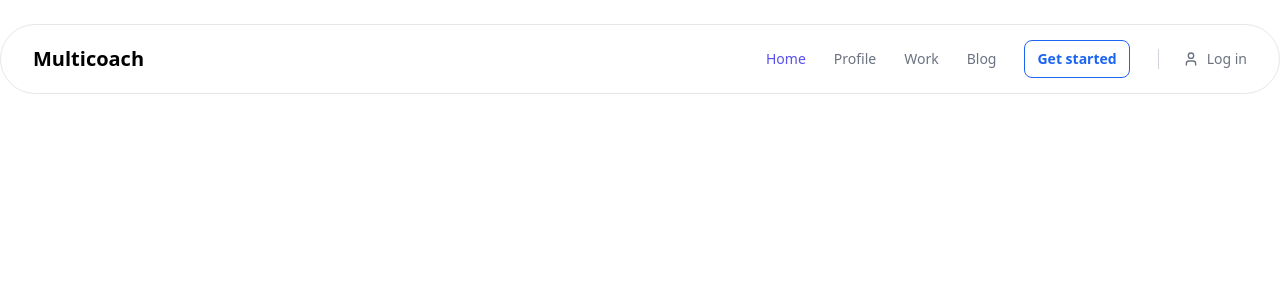
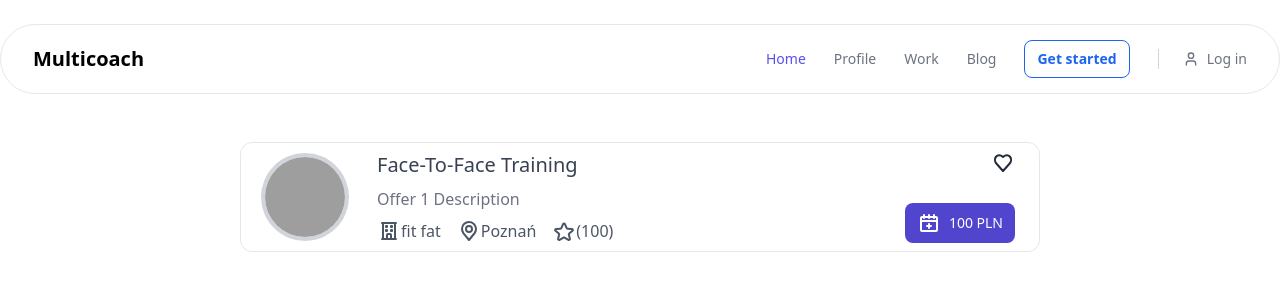
Before and after one commit to amineodjn/MultiCoach, a Vue app: page /offers/1 in a window 1280 px wide. Shown: the top 300 px of the page. Built offline with nearby package versions, Linux system fonts and the light colour scheme; no server answers; grey boxes are pictures that could not be loaded.

Commit message:
Added the offers page and card

```diff
--- /dev/null
+++ b/src/components/offersCard.vue
@@ -0,0 +1,65 @@
+<template>
+  <div class="flex justify-between w-2/3 mx-4 px-6 py-2 transition-colors duration-300 transform border cursor-pointer rounded-xl hover:shadow-lg dark:border-gray-700 dark:hover:border-transparent">
+    <div class="flex flex-col sm:-mx-4 sm:flex-row">
+      <div class="flex items-center">
+        <img class="flex-shrink-0 object-cover w-20 h-20 rounded-full sm:mx-4 ring-4 ring-gray-300 hover:ring-indigo-300" :src="offer.offerPicture" alt="">
+      </div>
+      <div class="sm:mx-4 sm:mt-0">
+        <h1 class="text-xl font-medium  text-gray-700 capitalize dark:text-white">{{ offer.name }}</h1>
+        <p class="mt-2 text-gray-500 capitalize dark:text-gray-300">{{ offer.description }}</p>
+        <div class="flex mt-2">
+          <a class="flex mr-2 text-gray-600 dark:text-gray-300 hover:text-gray-500 dark:hover:text-gray-300 " aria-label="gym">
+            <svg class="w-6 h-6 " aria-hidden="true" xmlns="http://www.w3.org/2000/svg" width="24" height="24" fill="none" viewBox="0 0 24 24">
+              <path stroke="currentColor" stroke-linecap="round" stroke-linejoin="round" stroke-width="2" d="M6 4h12M6 4v16M6 4H5m13 0v16m0-16h1m-1 16H6m12 0h1M6 20H5M9 7h1v1H9V7Zm5 0h1v1h-1V7Zm-5 4h1v1H9v-1Zm5 0h1v1h-1v-1Zm-3 4h2a1 1 0 0 1 1 1v4h-4v-4a1 1 0 0 1 1-1Z"/>
+            </svg>
+            <p>{{ offer.gym }}</p>
+          </a>
+          <a class="flex mx-2 text-gray-600 dark:text-gray-300 hover:text-gray-500 dark:hover:text-gray-300" aria-label="location">
+            <svg class="w-6 h-6" aria-hidden="true" xmlns="http://www.w3.org/2000/svg" width="24" height="24" fill="none" viewBox="0 0 24 24">
+              <path stroke="currentColor" stroke-linecap="round" stroke-linejoin="round" stroke-width="2" d="M12 13a3 3 0 1 0 0-6 3 3 0 0 0 0 6Z"/>
+              <path stroke="currentColor" stroke-linecap="round" stroke-linejoin="round" stroke-width="2" d="M17.8 13.938h-.011a7 7 0 1 0-11.464.144h-.016l.14.171c.1.127.2.251.3.371L12 21l5.13-6.248c.194-.209.374-.429.54-.659l.13-.155Z"/>
+            </svg>
+            <p>{{ offer.city }}</p>
+          </a>
+          <a class="flex mx-2 text-gray-600 dark:text-gray-300 hover:text-gray-500 dark:hover:text-gray-300" aria-label="Github">
+            <svg class="w-6 h-6" aria-hidden="true" xmlns="http://www.w3.org/2000/svg" width="24" height="24" fill="none" viewBox="0 0 24 24">
+              <path stroke="currentColor" stroke-width="2" d="M11.083 5.104c.35-.8 1.485-.8 1.834 0l1.752 4.022a1 1 0 0 0 .84.597l4.463.342c.9.069 1.255 1.2.556 1.771l-3.33 2.723a1 1 0 0 0-.337 1.016l1.03 4.119c.214.858-.71 1.552-1.474 1.106l-3.913-2.281a1 1 0 0 0-1.008 0L7.583 20.8c-.764.446-1.688-.248-1.474-1.106l1.03-4.119A1 1 0 0 0 6.8 14.56l-3.33-2.723c-.698-.571-.342-1.702.557-1.771l4.462-.342a1 1 0 0 0 .84-.597l1.753-4.022Z"/>
+            </svg>
+            <p>{{ offer.reviews }} (100)</p>
+          </a>
+        </div>
+      </div>
+    </div>
+    <div class="flex flex-col items-end justify-between">
+      <div @click="$emit('favorite', offer)">
+        <svg
+        v-if="offer.favorite"
+        class="w-6 h-6 text-gray-800 dark:text-white" aria-hidden="true" xmlns="http://www.w3.org/2000/svg" width="24" height="24" fill="currentColor" viewBox="0 0 24 24">
+        <path d="m12.75 20.66 6.184-7.098c2.677-2.884 2.559-6.506.754-8.705-.898-1.095-2.206-1.816-3.72-1.855-1.293-.034-2.652.43-3.963 1.442-1.315-1.012-2.678-1.476-3.973-1.442-1.515.04-2.825.76-3.724 1.855-1.806 2.201-1.915 5.823.772 8.706l6.183 7.097c.19.216.46.34.743.34a.985.985 0 0 0 .743-.34Z"/>
+      </svg>
+      <svg
+        v-else-if="!offer.favorite"
+        class="w-6 h-6 text-gray-800 dark:text-white"
+        aria-hidden="true" xmlns="http://www.w3.org/2000/svg" width="24" height="24" fill="none" viewBox="0 0 24 24">
+        <path stroke="currentColor" stroke-linecap="round" stroke-linejoin="round" stroke-width="2" d="M12.01 6.001C6.5 1 1 8 5.782 13.001L12.011 20l6.23-7C23 8 17.5 1 12.01 6.002Z"/>
+      </svg>
+    </div>
+      <button @click="$emit('book', offer.uid)" type="button" class="text-white bg-indigo-700 hover:bg-indigo-800 focus:ring-4 focus:outline-none focus:ring-indigo-300 font-medium rounded-lg text-sm px-3 py-2 text-center inline-flex items-center dark:bg-blue-600 dark:hover:bg-blue-700 dark:focus:ring-blue-800">
+        <svg class="w-6 h-6 me-2" aria-hidden="true" xmlns="http://www.w3.org/2000/svg" width="24" height="24" fill="none" viewBox="0 0 24 24">
+          <path fill="currentColor" d="M4 9.05H3v2h1v-2Zm16 2h1v-2h-1v2ZM10 14a1 1 0 1 0 0 2v-2Zm4 2a1 1 0 1 0 0-2v2Zm-3 1a1 1 0 1 0 2 0h-2Zm2-4a1 1 0 1 0-2 0h2Zm-2-5.95a1 1 0 1 0 2 0h-2Zm2-3a1 1 0 1 0-2 0h2Zm-7 3a1 1 0 0 0 2 0H6Zm2-3a1 1 0 1 0-2 0h2Zm8 3a1 1 0 1 0 2 0h-2Zm2-3a1 1 0 1 0-2 0h2Zm-13 3h14v-2H5v2Zm14 0v12h2v-12h-2Zm0 12H5v2h14v-2Zm-14 0v-12H3v12h2Zm0 0H3a2 2 0 0 0 2 2v-2Zm14 0v2a2 2 0 0 0 2-2h-2Zm0-12h2a2 2 0 0 0-2-2v2Zm-14-2a2 2 0 0 0-2 2h2v-2Zm-1 6h16v-2H4v2ZM10 16h4v-2h-4v2Zm3 1v-4h-2v4h2Zm0-9.95v-3h-2v3h2Zm-5 0v-3H6v3h2Zm10 0v-3h-2v3h2Z"/>
+        </svg>
+        {{ offer.price + ' PLN'}}
+      </button>
+    </div>
+  </div>
+</template>
+
+<script setup>
+
+const props = defineProps({
+  offer: {
+    type:Object,
+    required:true
+  }
+})
+</script>
--- a/src/components/sidebar.vue
+++ b/src/components/sidebar.vue
@@ -23,12 +23,12 @@
               </button>
             </router-link>
           </li>
-          <li>
+          <router-link :to="`/offers/${userId}`">
             <a href="#" class="flex items-center p-2 text-base font-normal text-gray-900 rounded-lg transition duration-75 hover:bg-gray-100 dark:hover:bg-gray-700 dark:text-white group">
                   <svg aria-hidden="true" class="flex-shrink-0 w-6 h-6 text-gray-400 transition duration-75 dark:text-gray-400 group-hover:text-gray-900 dark:group-hover:text-white" fill="currentColor" viewBox="0 0 20 20" xmlns="http://www.w3.org/2000/svg"><path d="M7 3a1 1 0 000 2h6a1 1 0 100-2H7zM4 7a1 1 0 011-1h10a1 1 0 110 2H5a1 1 0 01-1-1zM2 11a2 2 0 012-2h12a2 2 0 012 2v4a2 2 0 01-2 2H4a2 2 0 01-2-2v-4z"></path></svg>
                   <span class="ml-3">Offers</span>
               </a>
-          </li>
+          </router-link>
           <li>
             <router-link to="/feed">
               <a href="#" class="flex items-center p-2 text-base font-normal text-gray-900 rounded-lg dark:text-white hover:bg-gray-100 dark:hover:bg-gray-700 group">
--- a/src/router/index.js
+++ b/src/router/index.js
@@ -54,6 +54,11 @@ const router = createRouter({
         requiresAuth: true,
       }
     },
+    {
+      path: '/offers/:uid',
+      name: 'offers',
+      component: () => import('../views/offers.vue'),
+    },
   ],
 });
 
--- /dev/null
+++ b/src/views/offers.vue
@@ -0,0 +1,26 @@
+<template>
+  <div class="flex items-start justify-center md:m-10 m-2 rounded-lg">
+    <offersCard
+   :offer="offer"
+    class="mt-2"
+    @book="toggleModal"
+    @favorite="toggleFavorite" />
+  </div>
+
+</template>
+
+<script setup>
+import offersCard from '../components/offersCard.vue'
+import { ref } from 'vue'
+
+const offer = ref({
+  uid: 1,
+  name: 'face-to-face training',
+  duration: '1h',
+  price: 100,
+  description: 'offer 1 description',
+  offerPicture: 'https://picsum.photos/200/300',
+  gym: 'fit fat',
+  city: 'Poznań',
+})
+</script>
```
